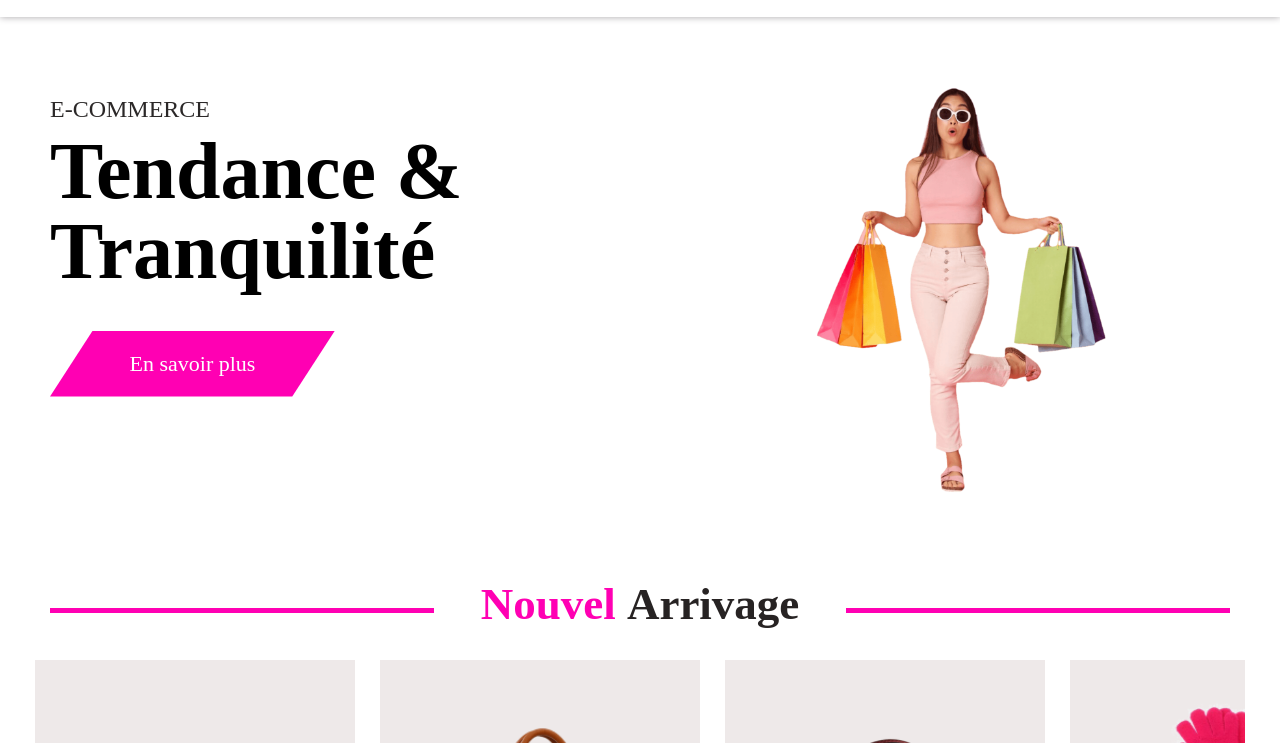
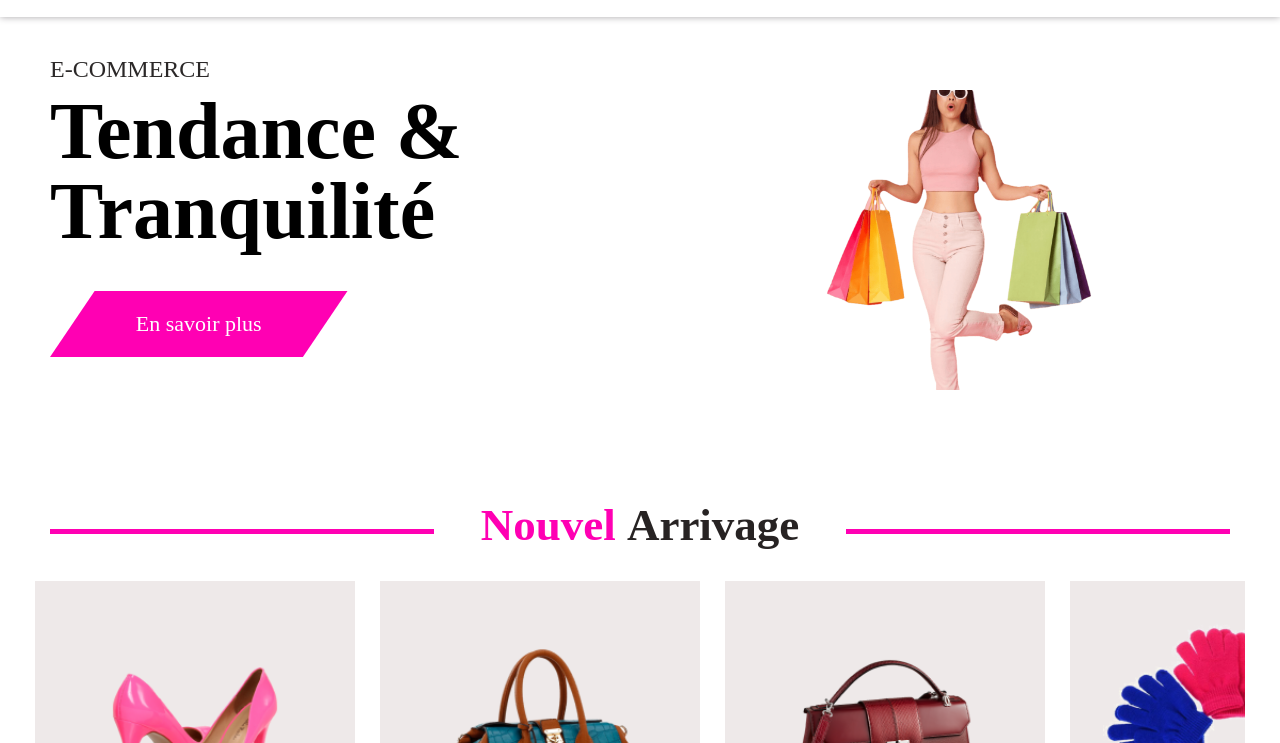
Before and after one commit to russel-fullstack/Eshop, a plain HTML site: page index.html in a window 1280 px wide. Shown: the part 57-800 px from the top of the page. Drawn offline with Linux system fonts and the light colour scheme.

Commit message:
Overflow

```diff
--- a/index.html
+++ b/index.html
@@ -49,8 +49,8 @@
             <h1>Tendance & Tranquilité</h1>
             <button class="button">En savoir plus</button>
         </div>
-        <div class="hero_image">
-            <img src="./images/home.png" alt="E-commerce" >
+        <div class="hero_image" style="background: url(./images/home.png) center/cover;">
+            <!-- <img src="./images/home.png" alt="E-commerce" > -->
         </div>
     </section>
 
--- a/style.css
+++ b/style.css
@@ -306,6 +306,7 @@ section{
 }
 .hero_image{
     width: 50%;
+    height: 300px;
 }
 .hero_image img{
     height: 450px;
```
